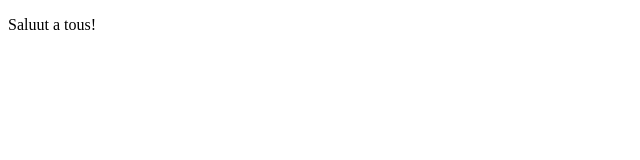
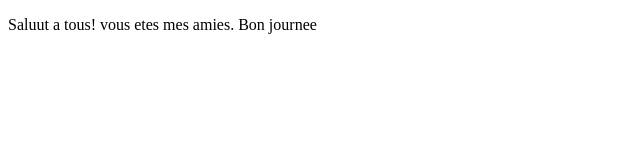
Before and after one commit to 2amendoza/proyectodemocursoprework, a plain HTML site: page index.html in a window 1280 px wide. Shown: the whole page, without its empty margins (0-640 px from the left). Drawn offline with Linux system fonts and the light colour scheme.

Commit message:
cambios saludo a los amigos

```diff
--- a/index.html
+++ b/index.html
@@ -8,7 +8,7 @@
 </head>
 <body>
     <p>
-        Saluut a tous!
+        Saluut a tous! vous etes mes amies. Bon journee
     </p>
 </body>
 </html>
```
